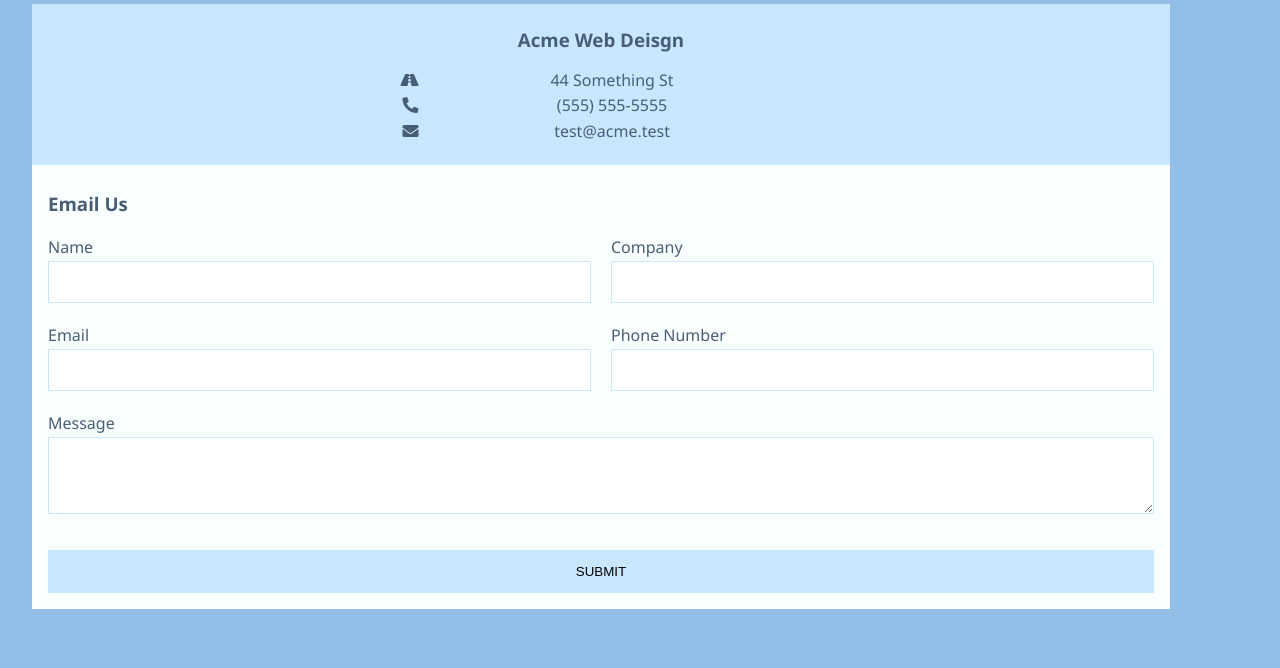
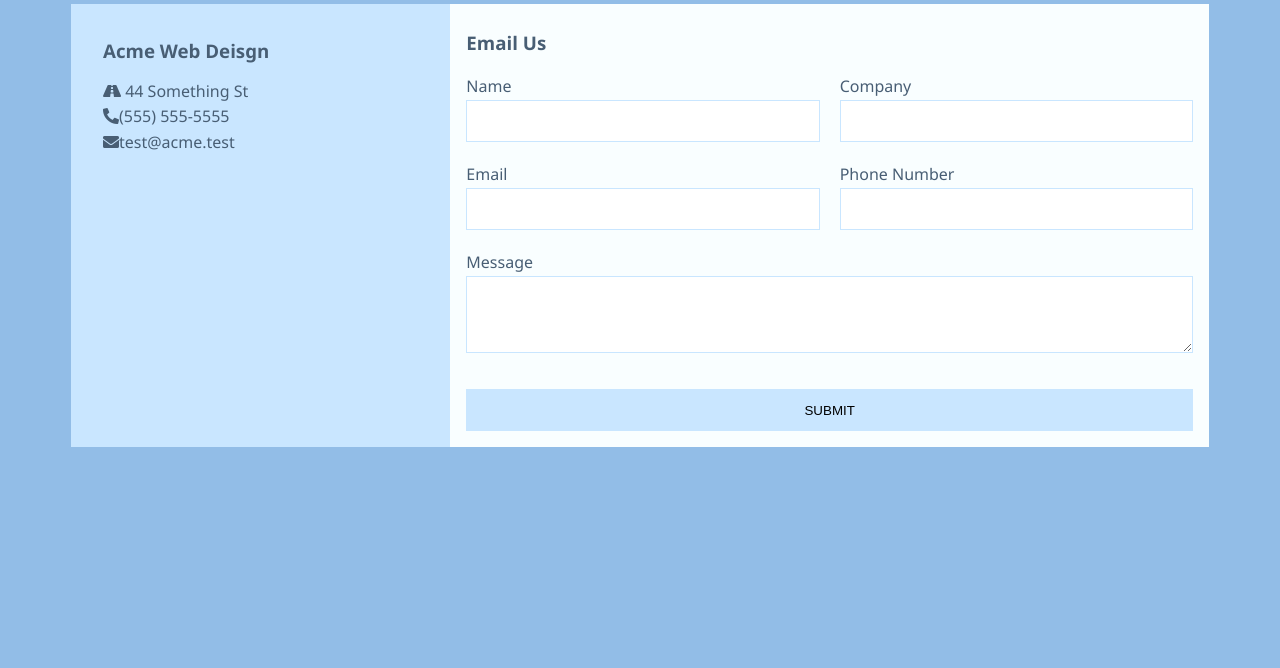
Before and after one commit to ashavakkattil/Day14-MobileFirst-ContactForm, a plain HTML site: page index.html in a window 1280 px wide. Shown: the part 132-800 px from the top of the page. Drawn offline with Linux system fonts and the light colour scheme.

Commit message:
final version

```diff
--- a/index.html
+++ b/index.html
@@ -25,31 +25,31 @@
             <div class="contact-form">
                 <h3>Email Us</h3>
                 <form class="form">
-                    <div class="form-group">
+                    <p class="form-group">
                         <label for="">Name</label>
                         <input type="text">
-                    </div>
-                    <div class="form-group">
+                    </p>
+                    <p class="form-group">
                         <label for="">Company</label>
                         <input type="text">
-                    </div>
-                    <div class="form-group">
+                    </p>
+                    <p class="form-group">
                         <label for="">Email</label>
                         <input type="email">
-                    </div>
-                    <div class="form-group">
+                    </p>
+                    <p class="form-group">
                         <label for="">Phone Number</label>
                         <input type="text">
-                    </div>
-                    <div class="form-group full">
+                    </p>
+                    <p class="form-group full">
                         <label for="">Message</label>
                         <textarea name="" rows="5"></textarea>
-                    </div>
-                    <div class="form-group full"> <input type="submit" value="Submit" class="btn">
-                    </div>
+                    </p>
+                    <p class="form-group full"> <input type="submit" value="Submit" class="btn">
+                    </p>
                 </form>
-            </div>
         </div>
+    </div>
     </div>
 </body>
 
--- a/style.css
+++ b/style.css
@@ -21,9 +21,11 @@ h3 {
 }
 ul {
   list-style: none;
+  width: 100%;
 }
 
 input {
+  width: 100%;
   padding: 0.8rem;
   border: 1px solid var(--light);
 }
@@ -42,6 +44,7 @@ textarea {
   justify-content: center;
   padding: 1rem;
   grid-template-columns: 1fr;
+  margin: auto;
 }
 .branding {
   margin: 2.3rem 0 1rem 0;
@@ -63,15 +66,6 @@ textarea {
 .info h3 {
   margin-bottom: 0.8rem;
 }
-.contact li {
-  display: grid;
-  grid-template-columns: 0.02fr 0.35fr;
-  justify-content: center;
-  align-items: baseline;
-}
-.contact li i {
-  justify-self: end;
-}
 
 /* contact -form block - white block*/
 .contact-form {
@@ -86,9 +80,23 @@ textarea {
   grid-template-columns: repeat(2, 1fr);
   grid-gap: 20px;
 }
-.form .form-group{
+.form .form-group {
   display: grid;
 }
-.form .full{
+.form .full {
   grid-column: 1/3;
 }
+
+@media (min-width: 768px) {
+  .form-container {
+    display: grid;
+    grid-template-columns: 1fr 2fr;
+  }
+  .branding{
+    text-align: start;
+  }
+  .info {
+    text-align: start;
+    padding: 2em;
+  }
+}
```
